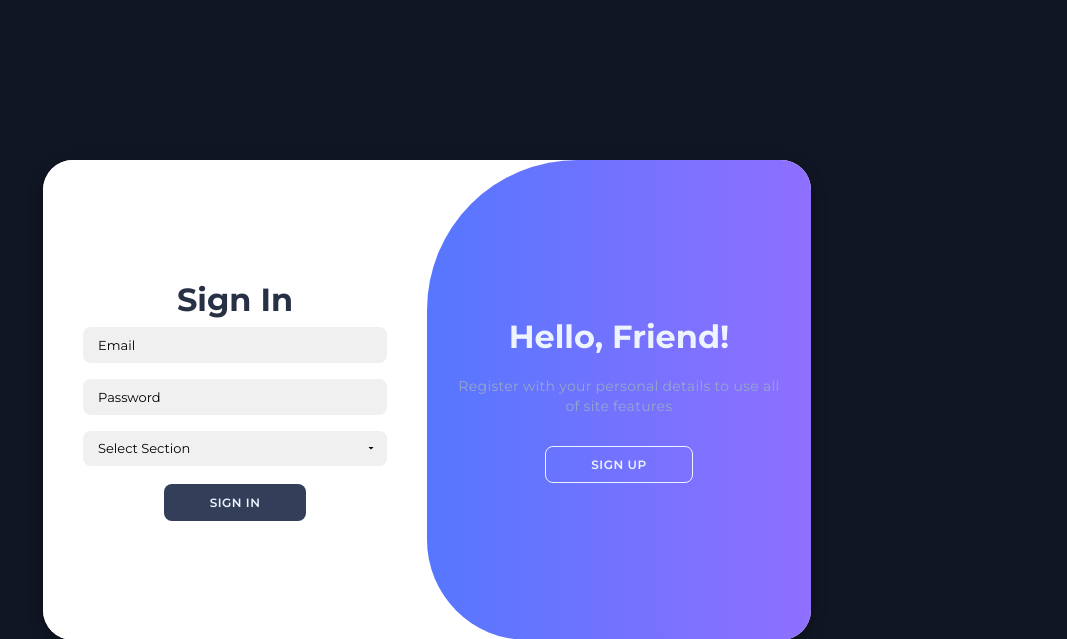
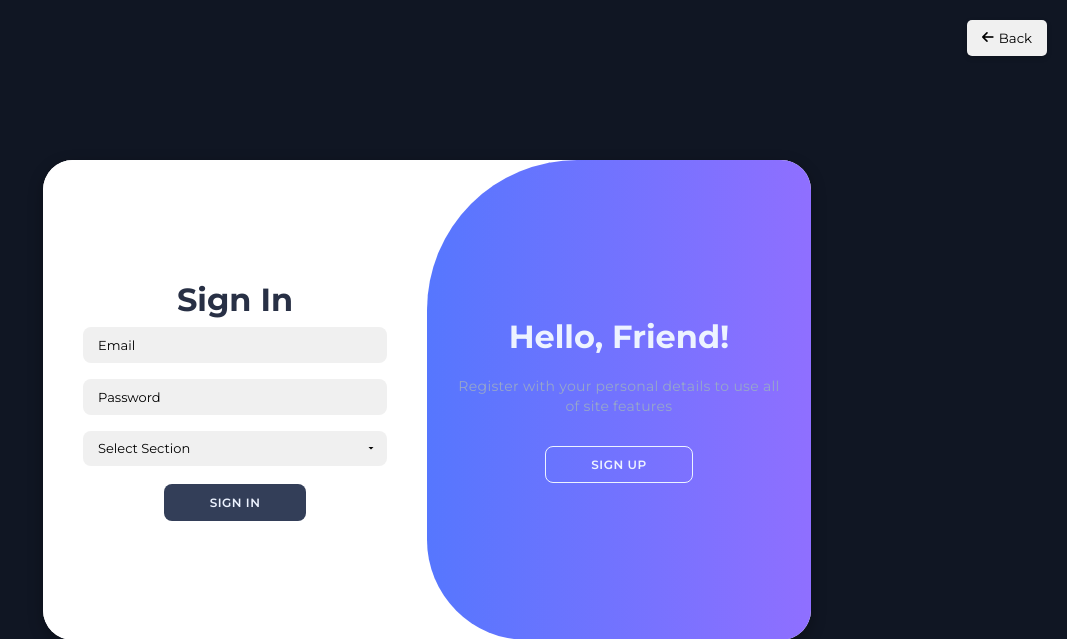
Before and after one commit to Lagozon-Technologies/lzagentic-ai, a FastAPI app: page /authentication in a window 1280 px wide. Shown: the top 639 px of the page, without its empty margins (213-1280 px from the left). Run offline with FastAPI, Linux system fonts and the light colour scheme; parts of the project's set-up code (start-up, migrations or seed data) failed here and were passed over; some libraries are stand-ins or nearby versions.

Commit message:
Update authentication.html

```diff
--- a/templates/authentication.html
+++ b/templates/authentication.html
@@ -291,9 +291,33 @@ body {
     transform: translateX(200%);
 }
 
+.back-button {
+    position: fixed;
+    top: 20px;
+    right: 20px;
+    padding: 10px 15px;
+    background: #f0f0f0;
+    border: none;
+    border-radius: 5px;
+    cursor: pointer;
+    z-index: 1000;
+    box-shadow: 0 2px 5px rgba(0,0,0,0.2);
+    display: flex;
+    align-items: center;
+    gap: 5px;
+}
+
+.back-button:hover {
+    background: #e0e0e0;
+}
+
 </style>
 
 <body>
+    <!-- Back button in top-right corner -->
+    <button class="back-button" onclick="history.back()" style="position: fixed; top: 20px; right: 20px; z-index: 1000;">
+        <i class="fa-solid fa-arrow-left"></i> Back
+    </button>
 
     <div class="container" id="container">
         <div class="form-container sign-up">
@@ -329,7 +353,6 @@ body {
 
                 <button type="submit">Sign In</button>
             </form>
-
         </div>
         <div class="toggle-container">
             <div class="toggle">
@@ -346,6 +369,7 @@ body {
             </div>
         </div>
     </div>
+</body>
 
     <script>const container = document.getElementById('container');
         const registerBtn = document.getElementById('register');
```
